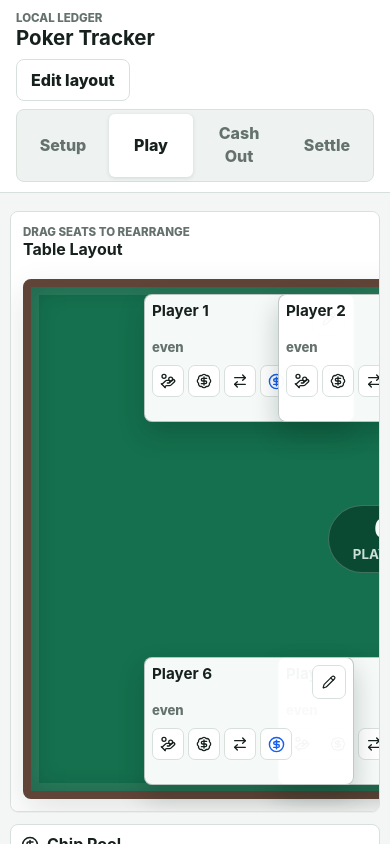
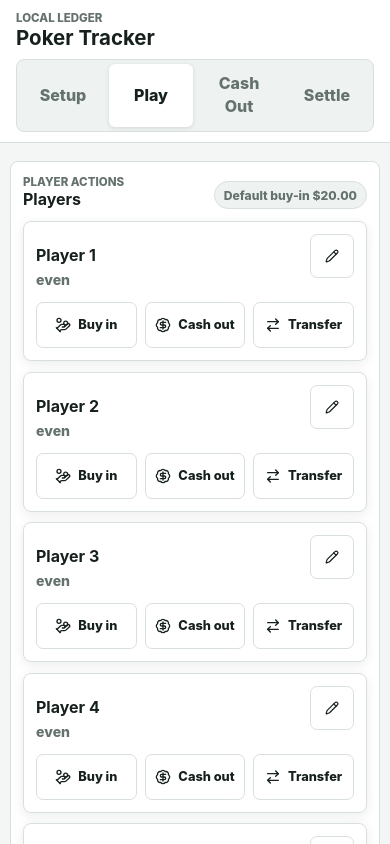
Before and after one commit to coravacav/poker-tracker, a React (Vite) app: page / in a window 390 px wide. Shown: the top 844 px of the page. Built offline with nearby package versions, Linux system fonts and the light colour scheme.

Commit message:
Add compact player action view

```diff
--- a/src/App.tsx
+++ b/src/App.tsx
@@ -1,5 +1,5 @@
 import { X } from "lucide-react";
-import { useEffect, useMemo, useReducer, useState } from "react";
+import { useCallback, useEffect, useMemo, useReducer, useState } from "react";
 import { AppShell, type AppMode } from "./components/AppShell";
 import { BankSummaryPanel } from "./components/BankSummary";
 import { CashOutMode } from "./components/CashOutMode";
@@ -34,6 +34,7 @@ export function App() {
   const [transactionDrawerOpen, setTransactionDrawerOpen] = useState(false);
   const [auditDrawerOpen, setAuditDrawerOpen] = useState(false);
   const [layoutEditing, setLayoutEditing] = useState(false);
+  const [compactPlayerView, setCompactPlayerView] = useState(false);
 
   useEffect(() => {
     saveGameState(state);
@@ -168,6 +169,11 @@ export function App() {
     setLayoutEditing(false);
   }
 
+  const handleCompactPlayerViewChange = useCallback((compactView: boolean) => {
+    setCompactPlayerView(compactView);
+    if (compactView) setLayoutEditing(false);
+  }, []);
+
   return (
     <>
       <AppShell
@@ -185,6 +191,7 @@ export function App() {
         }
         layoutEditing={layoutEditing}
         layoutEditingDisabled={readOnly}
+        hideLayoutEditing={compactPlayerView}
         mode={mode}
         onLayoutEditingChange={setLayoutEditing}
         onModeChange={changeMode}
@@ -222,8 +229,11 @@ export function App() {
           </div>
         }
         play={
-          <div className="play-mode">
-            <section className="play-table-area" aria-label="Poker table">
+          <div className={`play-mode ${compactPlayerView ? "is-compact-player-view" : ""}`}>
+            <section
+              className="play-table-area"
+              aria-label={compactPlayerView ? "Players" : "Poker table"}
+            >
               {notice ? <div className="notice notice-warning">{notice}</div> : null}
               <PokerTable
                 activePlayers={activePlayers}
@@ -232,6 +242,7 @@ export function App() {
                 dispatch={dispatch}
                 onAddTransaction={addTransaction}
                 layoutEditing={layoutEditing}
+                onCompactViewChange={handleCompactPlayerViewChange}
                 readOnly={readOnly}
                 tableSeatPlacements={state.settings.tableSeatPlacements}
                 tableShape={state.settings.tableShape}
@@ -245,7 +256,7 @@ export function App() {
                 imbalanceCents={imbalanceCents}
                 variant="compact"
               />
-              <IconKey layoutEditing={layoutEditing} />
+              {!compactPlayerView ? <IconKey layoutEditing={layoutEditing} /> : null}
               <div className="play-actions">
                 <button
                   className="text-button rail-action"
--- a/src/components/AppShell.tsx
+++ b/src/components/AppShell.tsx
@@ -10,6 +10,7 @@ import type { RecentTransactionAction } from "../domain/recentTransactionAction"
 export type AppMode = "setup" | "play" | "cash_out" | "settle";
 
 type AppShellProps = {
+  hideLayoutEditing?: boolean;
   layoutEditing: boolean;
   layoutEditingDisabled: boolean;
   mode: AppMode;
@@ -84,6 +85,7 @@ function RecentTransactionUndoButton({
 
 export function AppShell({
   cashOut,
+  hideLayoutEditing = false,
   layoutEditing,
   layoutEditingDisabled,
   mode,
@@ -107,7 +109,7 @@ export function AppShell({
           <h1>Poker Tracker</h1>
         </div>
         <nav className="app-nav" aria-label="Poker tracker modes">
-          {mode === "play" ? (
+          {mode === "play" && !hideLayoutEditing ? (
             <button
               type="button"
               className={`layout-edit-nav-button ${layoutEditing ? "is-active" : ""}`}
--- a/src/components/PlayerSeat.tsx
+++ b/src/components/PlayerSeat.tsx
@@ -13,6 +13,7 @@ import { describeSignedMoney } from "../domain/money";
 import type { Player, PlayerLedgerSummary } from "../domain/pokerTypes";
 
 type PlayerSeatProps = {
+  compactView?: boolean;
   layoutEditing?: boolean;
   player: Player;
   readOnly: boolean;
@@ -25,6 +26,7 @@ type PlayerSeatProps = {
 };
 
 export function PlayerSeat({
+  compactView = false,
   layoutEditing = false,
   player,
   readOnly,
@@ -41,7 +43,7 @@ export function PlayerSeat({
   });
   const bucketDrag = useDraggable({
     id: `bucket:${player.id}`,
-    disabled: readOnly || layoutEditing
+    disabled: readOnly || layoutEditing || compactView
   });
 
   const netCents = summary?.netCents ?? 0;
@@ -57,7 +59,7 @@ export function PlayerSeat({
   return (
     <article
       ref={setSeatNodeRef}
-      className="player-seat"
+      className={`player-seat ${compactView ? "is-compact" : ""}`}
       style={{
         transform: CSS.Translate.toString(seatDrag.transform)
       }}
@@ -113,6 +115,7 @@ export function PlayerSeat({
           onClick={() => onBuyIn(player)}
         >
           <HandCoins size={16} />
+          <span className="seat-action-label" aria-hidden={!compactView}>Buy in</span>
         </button>
         <button
           className="icon-button"
@@ -122,6 +125,7 @@ export function PlayerSeat({
           onClick={() => onCashOut(player)}
         >
           <BadgeDollarSign size={16} />
+          <span className="seat-action-label" aria-hidden={!compactView}>Cash out</span>
         </button>
         <button
           className="icon-button"
@@ -131,7 +135,9 @@ export function PlayerSeat({
           onClick={() => onStartTransfer(player)}
         >
           <ArrowRightLeft size={16} />
+          <span className="seat-action-label" aria-hidden={!compactView}>Transfer</span>
         </button>
+        {!compactView ? (
           <button
             ref={bucketDrag.setNodeRef}
             className="icon-button chip-drag"
@@ -146,6 +152,7 @@ export function PlayerSeat({
           >
             <CircleDollarSign size={17} />
           </button>
+        ) : null}
       </div>
     </article>
   );
--- a/src/components/PokerTable.tsx
+++ b/src/components/PokerTable.tsx
@@ -11,7 +11,7 @@ import {
   useSensors
 } from "@dnd-kit/core";
 import { X } from "lucide-react";
-import { useCallback, useLayoutEffect, useMemo, useRef, useState } from "react";
+import { useCallback, useEffect, useLayoutEffect, useMemo, useRef, useState } from "react";
 import type { CSSProperties, Dispatch } from "react";
 import { centsToInputValue, formatCurrency, parseMoneyToCents } from "../domain/money";
 import type {
@@ -41,6 +41,7 @@ type PokerTableProps = {
   defaultBuyInCents: number;
   dispatch: Dispatch<GameAction>;
   layoutEditing: boolean;
+  onCompactViewChange?: (compactView: boolean) => void;
   onAddTransaction: (transaction: Transaction) => boolean;
   readOnly: boolean;
   tableSeatPlacements: TableSeatPlacement[];
@@ -86,6 +87,7 @@ function positionFor(slot: TableSeatSlot): CSSProperties {
 }
 
 type SeatSlotProps = {
+  compactView: boolean;
   layoutEditing: boolean;
   isSeatDragging: boolean;
   player?: Player;
@@ -100,6 +102,7 @@ type SeatSlotProps = {
 };
 
 function SeatSlot({
+  compactView,
   layoutEditing,
   isSeatDragging,
   player,
@@ -114,17 +117,18 @@ function SeatSlot({
 }: SeatSlotProps) {
   const drop = useDroppable({
     id: `seat-slot:${slot.seatIndex}`,
-    disabled: readOnly || layoutEditing
+    disabled: readOnly || layoutEditing || compactView
   });
 
   return (
     <div
       ref={drop.setNodeRef}
-      className={`seat-slot ${drop.isOver ? "is-over" : ""}`}
-      style={positionFor(slot)}
+      className={`seat-slot ${player ? "" : "is-empty"} ${drop.isOver ? "is-over" : ""}`}
+      style={compactView ? { order: slot.seatIndex } : positionFor(slot)}
     >
       {player ? (
         <PlayerSeat
+          compactView={compactView}
           layoutEditing={layoutEditing}
           player={player}
           readOnly={readOnly}
@@ -195,6 +199,7 @@ export function PokerTable({
   defaultBuyInCents,
   dispatch,
   layoutEditing,
+  onCompactViewChange,
   onAddTransaction,
   readOnly,
   tableSeatPlacements,
@@ -216,6 +221,16 @@ export function PokerTable({
   const [activeDragType, setActiveDragType] = useState<
     "seat" | "bucket" | "table-seat" | null
   >(null);
+  const [compactView, setCompactView] = useState(() => {
+    if (typeof window === "undefined") return false;
+    return (
+      window.innerWidth <= 600 ||
+      (window.innerWidth <= 960 &&
+        window.innerHeight <= 600 &&
+        window.innerWidth > window.innerHeight)
+    );
+  });
+  const panelRef = useRef<HTMLElement | null>(null);
   const playerSeatElementsRef = useRef(new Map<PlayerId, HTMLElement>());
   const previousPlayerRectsRef = useRef(new Map<PlayerId, DOMRect>());
   const cardAnimationsRef = useRef(new Map<PlayerId, Animation>());
@@ -228,6 +243,42 @@ export function PokerTable({
     () => getTableLayoutMetrics(tableSeatPlacements),
     [tableSeatPlacements]
   );
+  const effectiveLayoutEditing = layoutEditing && !compactView;
+
+  useLayoutEffect(() => {
+    const panel = panelRef.current;
+    if (!panel) return;
+
+    const updateCompactView = () => {
+      const phoneSized =
+        window.innerWidth <= 600 ||
+        (window.innerWidth <= 960 &&
+          window.innerHeight <= 600 &&
+          window.innerWidth > window.innerHeight);
+      const tableWouldOverflow =
+        panel.clientWidth > 0 && panel.clientWidth < layoutMetrics.minWidthPx + 44;
+
+      setCompactView(phoneSized || tableWouldOverflow);
+    };
+
+    updateCompactView();
+    window.addEventListener("resize", updateCompactView);
+
+    const resizeObserver =
+      typeof ResizeObserver === "undefined"
+        ? null
+        : new ResizeObserver(updateCompactView);
+    resizeObserver?.observe(panel);
+
+    return () => {
+      window.removeEventListener("resize", updateCompactView);
+      resizeObserver?.disconnect();
+    };
+  }, [layoutMetrics.minWidthPx]);
+
+  useEffect(() => {
+    onCompactViewChange?.(compactView);
+  }, [compactView, onCompactViewChange]);
   const insertionTargets = useMemo(
     () => buildInsertionTargets(tableShape, tableSeatPlacements),
     [tableSeatPlacements, tableShape]
@@ -343,6 +394,7 @@ export function PokerTable({
   }
 
   function handleDragStart(event: DragStartEvent) {
+    if (compactView) return;
     const activeId = String(event.active.id);
     const [, dragType] = activeId.match(/^(seat|bucket|table-seat):(.+)$/) ?? [];
     setActiveDragType(
@@ -355,7 +407,7 @@ export function PokerTable({
   function handleDragEnd(event: DragEndEvent) {
     setActiveDragType(null);
 
-    if (readOnly || !event.over) {
+    if (compactView || readOnly || !event.over) {
       return;
     }
 
@@ -558,21 +610,39 @@ export function PokerTable({
   const tableClassName = [
     "poker-table",
     tableShapeClass,
-    layoutEditing ? "is-layout-editing" : "",
+    compactView ? "is-player-list" : "",
+    effectiveLayoutEditing ? "is-layout-editing" : "",
     activeDragType === "seat" ? "is-seat-dragging" : ""
   ]
     .filter(Boolean)
     .join(" ");
 
   return (
-    <section className="poker-table-panel">
+    <section
+      ref={panelRef}
+      className={`poker-table-panel ${compactView ? "is-player-list-view" : ""}`}
+    >
       <div className="table-toolbar">
         <div>
-          <p className="eyebrow">Drag seats to rearrange</p>
-          <h2>Table Layout</h2>
+          <p className="eyebrow">
+            <span className="table-view-only" aria-hidden={compactView}>
+              Drag seats to rearrange
+            </span>
+            <span className="player-list-only" aria-hidden={!compactView}>
+              Player actions
+            </span>
+          </p>
+          <h2>
+            <span className="table-view-only" aria-hidden={compactView}>
+              Table Layout
+            </span>
+            <span className="player-list-only" aria-hidden={!compactView}>
+              Players
+            </span>
+          </h2>
         </div>
         <div className="table-toolbar-controls">
-          {layoutEditing ? (
+          {effectiveLayoutEditing ? (
             <div className="shape-segments" aria-label="Table shape">
               {SHAPES.map(({ shape, label }) => (
                 <button
@@ -602,17 +672,21 @@ export function PokerTable({
       >
         <div
           className={tableClassName}
-          aria-label="Poker seating"
-          style={{
-            minWidth: `${layoutMetrics.minWidthPx}px`,
-            minHeight: `${layoutMetrics.minHeightPx}px`
-          }}
+          aria-label={compactView ? "Players" : "Poker seating"}
+          style={
+            compactView
+              ? undefined
+              : {
+                  minWidth: `${layoutMetrics.minWidthPx}px`,
+                  minHeight: `${layoutMetrics.minHeightPx}px`
+                }
+          }
         >
           <div className="felt-center">
             <span>{activePlayers.length}</span>
             <small>players</small>
           </div>
-          {layoutEditing
+          {effectiveLayoutEditing
             ? insertionTargets.map((target) => (
                 <LayoutInsertionTarget key={target.id} target={target} />
               ))
@@ -623,7 +697,8 @@ export function PokerTable({
             return (
               <SeatSlot
                 key={slot.seatIndex}
-                layoutEditing={layoutEditing}
+                compactView={compactView}
+                layoutEditing={effectiveLayoutEditing}
                 isSeatDragging={activeDragType === "seat"}
                 player={player}
                 readOnly={readOnly}
--- a/src/styles/global.css
+++ b/src/styles/global.css
@@ -1019,6 +1019,11 @@ label span {
   min-height: 32px;
 }
 
+.seat-action-label,
+.player-list-only {
+  display: none;
+}
+
 .player-seat h3 {
   flex: 1;
   overflow-wrap: anywhere;
@@ -1035,6 +1040,103 @@ label span {
 .seat-actions {
   flex-wrap: wrap;
   margin-top: 8px;
+}
+
+.poker-table-panel.is-player-list-view {
+  overflow: visible;
+}
+
+.poker-table.is-player-list,
+.poker-table.is-player-list.layout-rectangle,
+.poker-table.is-player-list.layout-round {
+  position: static;
+  display: grid;
+  gap: 10px;
+  align-self: start;
+  min-width: 0;
+  min-height: 0;
+  aspect-ratio: auto;
+  margin: 0 12px 12px;
+  border: 0;
+  border-radius: 0;
+  background: transparent;
+  box-shadow: none;
+}
+
+.poker-table.is-player-list .felt-center,
+.poker-table.is-player-list .layout-drop-target,
+.poker-table.is-player-list .seat-slot.is-empty {
+  display: none;
+}
+
+.poker-table.is-player-list .seat-slot {
+  position: relative;
+  left: auto;
+  top: auto;
+  width: 100%;
+  transform: none;
+  transition: none;
+}
+
+.poker-table.is-player-list .player-seat {
+  min-height: 0;
+  border-color: var(--line);
+  padding: 12px;
+  background: var(--surface);
+  box-shadow: 0 3px 12px rgba(19, 31, 27, 0.08);
+}
+
+.poker-table.is-player-list .seat-name-row {
+  align-items: center;
+}
+
+.poker-table.is-player-list .seat-name-row .icon-button {
+  width: 44px;
+  min-width: 44px;
+  min-height: 44px;
+}
+
+.poker-table.is-player-list .player-seat h3 {
+  font-size: 1rem;
+}
+
+.poker-table.is-player-list .seat-net {
+  margin-top: -8px;
+  padding-right: 52px;
+  font-size: 0.88rem;
+}
+
+.poker-table.is-player-list .seat-actions {
+  display: grid;
+  grid-template-columns: repeat(3, minmax(0, 1fr));
+  gap: 8px;
+  margin-top: 12px;
+}
+
+.poker-table.is-player-list .seat-actions .icon-button {
+  width: 100%;
+  min-width: 0;
+  min-height: 46px;
+  color: var(--ink);
+  font-size: 0.8rem;
+  font-weight: 800;
+}
+
+.poker-table.is-player-list .seat-actions .chip-drag {
+  display: none;
+}
+
+.poker-table.is-player-list .seat-action-label,
+.poker-table-panel.is-player-list-view .player-list-only {
+  display: inline;
+}
+
+.poker-table-panel.is-player-list-view .table-view-only {
+  display: none;
+}
+
+.poker-table-panel.is-player-list-view .table-toolbar {
+  align-items: end;
 }
 
 .drag-handle,
```
Lines whose indentation alone changed are shown as unchanged.
